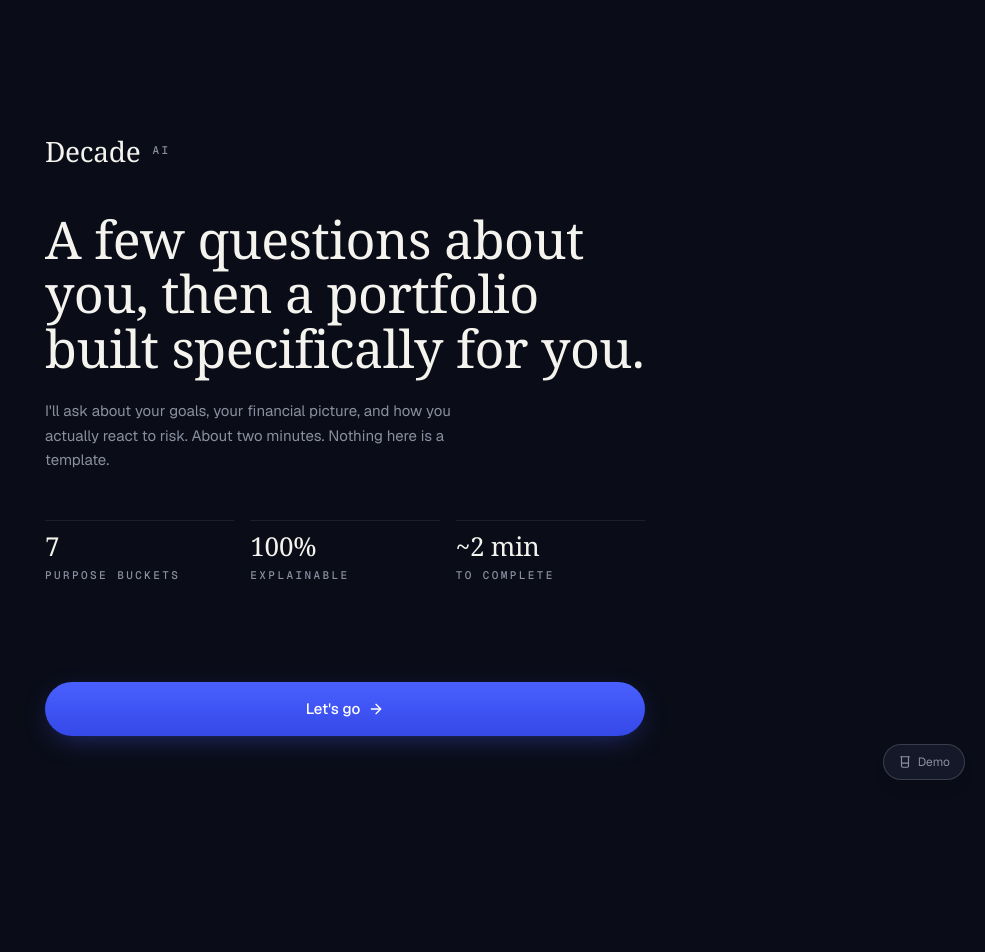
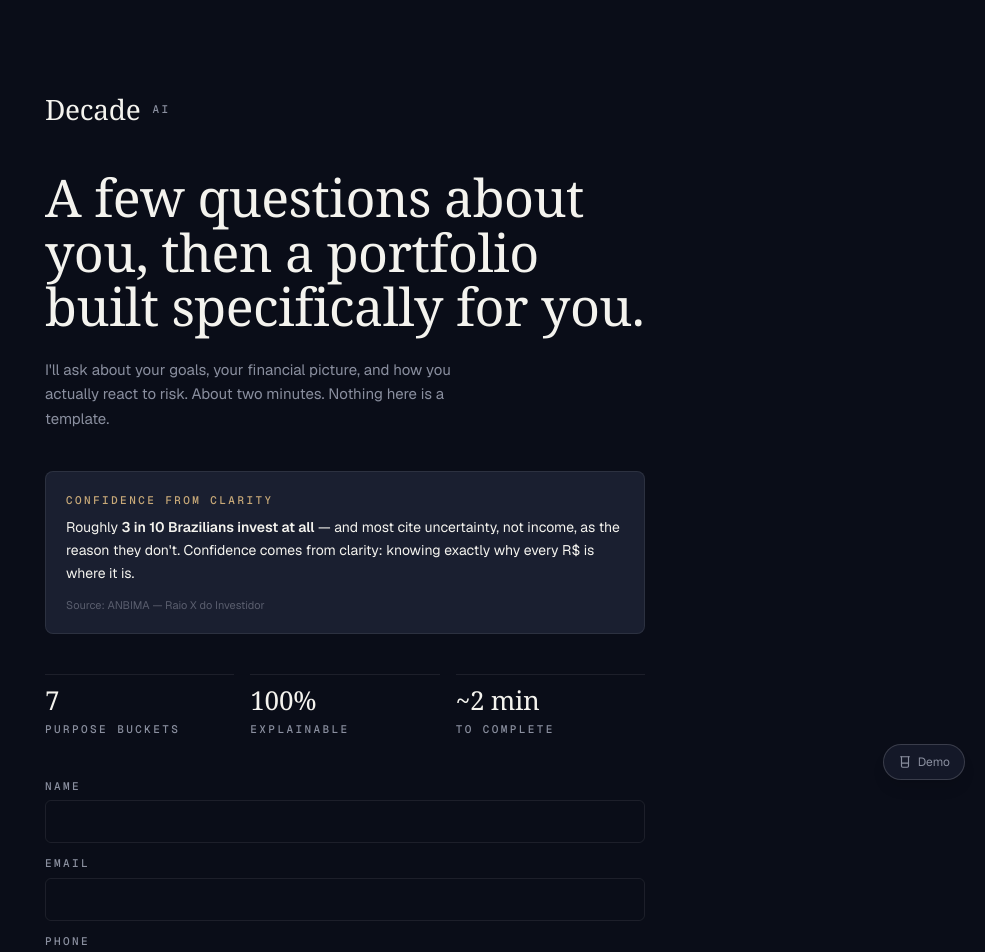
Before and after one commit to julianamlrenault/decade-part3, a Next.js app: page / in a window 1280 px wide. Shown: the top 952 px of the page, without its empty margins (295-1280 px from the left). Before the commit the page ends 800 px from the top, so only its background shows below. Built offline with nearby package versions, Linux system fonts and the light colour scheme.

Commit message:
Capture lead info on intro and wire memo CTA to email

```diff
--- a/app/page.tsx
+++ b/app/page.tsx
@@ -12,7 +12,7 @@ import {
   HENRIQUE_BASELINE,
   SCENARIOS,
 } from "../lib/scenarios";
-import type { AnswerSet } from "../lib/types";
+import type { AnswerSet, UserInfo } from "../lib/types";
 
 type Mode = "intro" | "interview" | "reveal" | "results";
 
@@ -20,6 +20,7 @@ export default function Home() {
   const [mode, setMode] = useState<Mode>("intro");
   const [answers, setAnswers] = useState<AnswerSet>(DEFAULT_ANSWERS);
   const [scenarioId, setScenarioId] = useState<string | null>(null);
+  const [userInfo, setUserInfo] = useState<UserInfo | null>(null);
 
   const result = useMemo(() => computeAllocation(answers), [answers]);
   const isHenriqueBaseline = useMemo(
@@ -29,7 +30,8 @@ export default function Home() {
     [answers, scenarioId],
   );
 
-  function handleStart() {
+  function handleStart(info: UserInfo) {
+    setUserInfo(info);
     setMode("interview");
   }
   function handleInterviewComplete() {
@@ -44,6 +46,7 @@ export default function Home() {
   function handleRestart() {
     setAnswers(DEFAULT_ANSWERS);
     setScenarioId(null);
+    setUserInfo(null);
     setMode("intro");
   }
   function handlePickScenario(id: string) {
@@ -74,6 +77,7 @@ export default function Home() {
       {mode === "results" && (
         <ResultsView
           result={result}
+          userInfo={userInfo}
           baselineDelta={!isHenriqueBaseline}
           onReview={handleReviewAnswers}
           onRestart={handleRestart}
--- a/components/IntroScreen.tsx
+++ b/components/IntroScreen.tsx
@@ -1,12 +1,36 @@
 "use client";
 
 import { ArrowRight } from "lucide-react";
+import { useState } from "react";
 import ScreenShell from "./ScreenShell";
+import type { UserInfo } from "../lib/types";
 
-export default function IntroScreen({ onStart }: { onStart: () => void }) {
+export default function IntroScreen({
+  onStart,
+}: {
+  onStart: (info: UserInfo) => void;
+}) {
+  const [name, setName] = useState("");
+  const [email, setEmail] = useState("");
+  const [phone, setPhone] = useState("");
+
+  const isValid =
+    name.trim().length > 0 && email.trim().length > 0 && phone.trim().length > 0;
+
+  function handleSubmit(e: React.FormEvent) {
+    e.preventDefault();
+    if (!isValid) return;
+    onStart({
+      name: name.trim(),
+      email: email.trim(),
+      phone: phone.trim(),
+    });
+  }
+
   return (
     <ScreenShell>
-      <div className="flex-1 flex flex-col justify-center pt-10">
+      <form onSubmit={handleSubmit} className="flex-1 flex flex-col">
+        <div className="flex-1 flex flex-col pt-10">
           <div className="flex items-center gap-3 mb-10 fade-up">
             <span className="serif text-[28px] tracking-tight">Decade</span>
             <span className="eyebrow text-[var(--text-muted)]">AI</span>
@@ -15,24 +39,69 @@ export default function IntroScreen({ onStart }: { onStart: () => void }) {
           <h1 className="serif text-[44px] sm:text-[52px] leading-[1.05] mb-6 fade-up fade-up-2">
             A few questions about you, then a portfolio built specifically for you.
           </h1>
-        <p className="text-[15px] text-[var(--text-muted)] leading-relaxed max-w-[460px] mb-12 fade-up fade-up-3">
+          <p className="text-[15px] text-[var(--text-muted)] leading-relaxed max-w-[460px] mb-10 fade-up fade-up-3">
             I&apos;ll ask about your goals, your financial picture, and how you actually
             react to risk. About two minutes. Nothing here is a template.
           </p>
 
-        <div className="grid grid-cols-3 gap-4 mb-14 fade-up fade-up-4">
+          <div className="border border-[var(--line)] rounded-lg p-5 mb-10 fade-up fade-up-3 bg-[var(--surface-soft)]">
+            <div className="eyebrow text-[var(--accent)] mb-2">
+              Confidence from clarity
+            </div>
+            <p className="text-[14px] text-[var(--text)] leading-relaxed">
+              Roughly{" "}
+              <span className="font-semibold">3 in 10 Brazilians invest at all</span>
+              &nbsp;&mdash; and most cite uncertainty, not income, as the reason they
+              don&apos;t. Confidence comes from clarity: knowing exactly why every R$
+              is where it is.
+            </p>
+            <div className="text-[11px] text-[var(--text-faint)] mt-3">
+              Source: ANBIMA &mdash; Raio X do Investidor
+            </div>
+          </div>
+
+          <div className="grid grid-cols-3 gap-4 mb-10 fade-up fade-up-4">
             <Stat number="7" label="purpose buckets" />
             <Stat number="100%" label="explainable" />
             <Stat number="~2 min" label="to complete" />
           </div>
+
+          <div className="space-y-3 mb-8 fade-up fade-up-4">
+            <Field
+              label="Name"
+              type="text"
+              autoComplete="name"
+              value={name}
+              onChange={setName}
+            />
+            <Field
+              label="Email"
+              type="email"
+              autoComplete="email"
+              value={email}
+              onChange={setEmail}
+            />
+            <Field
+              label="Phone"
+              type="tel"
+              autoComplete="tel"
+              value={phone}
+              onChange={setPhone}
+            />
+          </div>
         </div>
 
         <div className="pb-6 fade-up fade-up-4">
-        <button onClick={onStart} className="cta-primary">
+          <button
+            type="submit"
+            disabled={!isValid}
+            className="cta-primary disabled:opacity-50 disabled:cursor-not-allowed"
+          >
             Let&apos;s go
             <ArrowRight className="w-4 h-4" />
           </button>
         </div>
+      </form>
     </ScreenShell>
   );
 }
@@ -45,3 +114,31 @@ function Stat({ number, label }: { number: string; label: string }) {
     </div>
   );
 }
+
+function Field({
+  label,
+  type,
+  autoComplete,
+  value,
+  onChange,
+}: {
+  label: string;
+  type: string;
+  autoComplete: string;
+  value: string;
+  onChange: (v: string) => void;
+}) {
+  return (
+    <label className="block">
+      <span className="eyebrow text-[var(--text-muted)] block mb-1.5">{label}</span>
+      <input
+        type={type}
+        required
+        autoComplete={autoComplete}
+        value={value}
+        onChange={(e) => onChange(e.target.value)}
+        className="w-full bg-transparent border border-[var(--line)] rounded-md px-3 py-2.5 text-[14px] text-[var(--text)] placeholder:text-[var(--text-faint)] focus:outline-none focus:border-[var(--accent)] transition"
+      />
+    </label>
+  );
+}
--- a/components/MemoView.tsx
+++ b/components/MemoView.tsx
@@ -1,9 +1,65 @@
 "use client";
 
 import { ArrowRight, Flag } from "lucide-react";
-import type { AllocationResult } from "../lib/types";
+import type { AllocationResult, UserInfo } from "../lib/types";
 
-export default function MemoView({ result }: { result: AllocationResult }) {
+const BANKER_EMAIL = "juliana.mlrenault@gmail.com";
+
+function formatBrl(n: number) {
+  return new Intl.NumberFormat("pt-BR", {
+    style: "currency",
+    currency: "BRL",
+    maximumFractionDigits: 0,
+  }).format(n);
+}
+
+function buildMailto(result: AllocationResult, userInfo: UserInfo | null) {
+  const name = userInfo?.name ?? "(name not provided)";
+  const subject = `Decade — Suitability result for ${name}`;
+  const lines = [
+    "Hello,",
+    "",
+    "I just completed the Decade AI suitability interview and would like to discuss my recommended portfolio.",
+    "",
+    "--- My contact information ---",
+    `Name:  ${userInfo?.name ?? "(not provided)"}`,
+    `Email: ${userInfo?.email ?? "(not provided)"}`,
+    `Phone: ${userInfo?.phone ?? "(not provided)"}`,
+    "",
+    "--- My suitability result ---",
+    `Profile:      ${result.profile.label}`,
+    `Total assets: ${formatBrl(result.totalAssetsBrl)}`,
+    "",
+    "Allocation:",
+    ...result.buckets
+      .filter((b) => b.pct > 0)
+      .map((b) => `  - ${b.label}: ${b.pct.toFixed(1)}% (${formatBrl(b.amountBrl)})`),
+  ];
+
+  if (result.flags.length > 0) {
+    lines.push("", "Flags for banker conversation:");
+    for (const f of result.flags) {
+      lines.push(`  - ${f.label}: ${f.note}`);
+    }
+  }
+
+  lines.push("", "Looking forward to hearing from you.", "");
+
+  const body = lines.join("\n");
+  return `mailto:${BANKER_EMAIL}?subject=${encodeURIComponent(
+    subject,
+  )}&body=${encodeURIComponent(body)}`;
+}
+
+export default function MemoView({
+  result,
+  userInfo,
+}: {
+  result: AllocationResult;
+  userInfo: UserInfo | null;
+}) {
+  const mailtoHref = buildMailto(result, userInfo);
+
   return (
     <div className="space-y-6">
       <div>
@@ -45,10 +101,13 @@ export default function MemoView({ result }: { result: AllocationResult }) {
       )}
 
       <div className="border-t border-[var(--line)] pt-6">
-        <button className="inline-flex items-center gap-2 text-[13px] border border-[var(--line-strong)] rounded-full px-4 py-2.5 text-[var(--text)] hover:bg-[var(--surface-soft)] transition">
+        <a
+          href={mailtoHref}
+          className="inline-flex items-center gap-2 text-[13px] border border-[var(--line-strong)] rounded-full px-4 py-2.5 text-[var(--text)] hover:bg-[var(--surface-soft)] transition"
+        >
           Discuss this with a Decade banker
           <ArrowRight className="w-3.5 h-3.5" />
-        </button>
+        </a>
       </div>
     </div>
   );
--- a/components/ResultsView.tsx
+++ b/components/ResultsView.tsx
@@ -5,12 +5,13 @@ import { useState } from "react";
 import AllocationOutput from "./AllocationOutput";
 import MemoView from "./MemoView";
 import TransitionView from "./TransitionView";
-import type { AllocationResult } from "../lib/types";
+import type { AllocationResult, UserInfo } from "../lib/types";
 
 type Tab = "portfolio" | "memo" | "transition";
 
 interface Props {
   result: AllocationResult;
+  userInfo: UserInfo | null;
   baselineDelta: boolean;
   onReview: () => void;
   onRestart: () => void;
@@ -18,6 +19,7 @@ interface Props {
 
 export default function ResultsView({
   result,
+  userInfo,
   baselineDelta,
   onReview,
   onRestart,
@@ -61,7 +63,7 @@ export default function ResultsView({
             {tab === "portfolio" && (
               <AllocationOutput result={result} baselineDelta={baselineDelta} />
             )}
-            {tab === "memo" && <MemoView result={result} />}
+            {tab === "memo" && <MemoView result={result} userInfo={userInfo} />}
             {tab === "transition" && <TransitionView result={result} />}
           </div>
 
--- a/lib/types.ts
+++ b/lib/types.ts
@@ -1,3 +1,9 @@
+export interface UserInfo {
+  name: string;
+  email: string;
+  phone: string;
+}
+
 export type IncomeBand =
   | "lt_200k"
   | "200k_500k"
```
Lines whose indentation alone changed are shown as unchanged.
